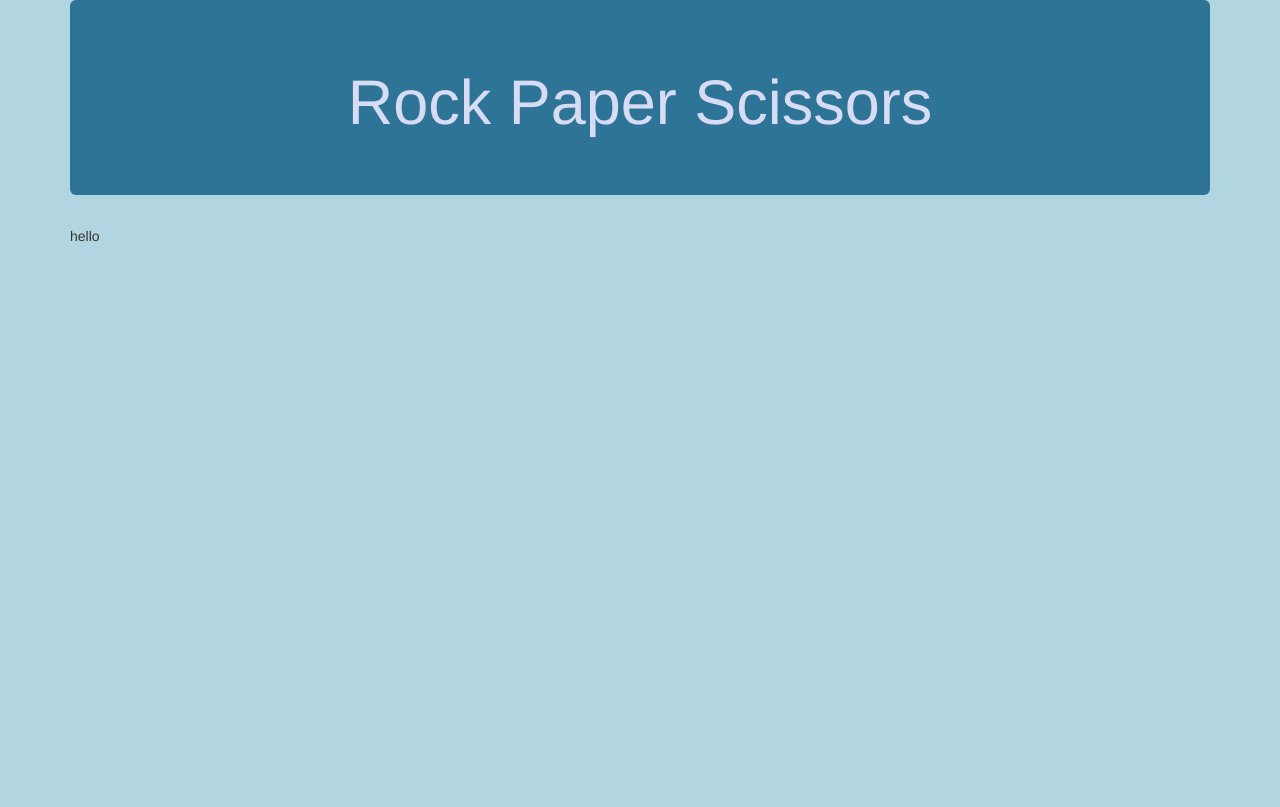
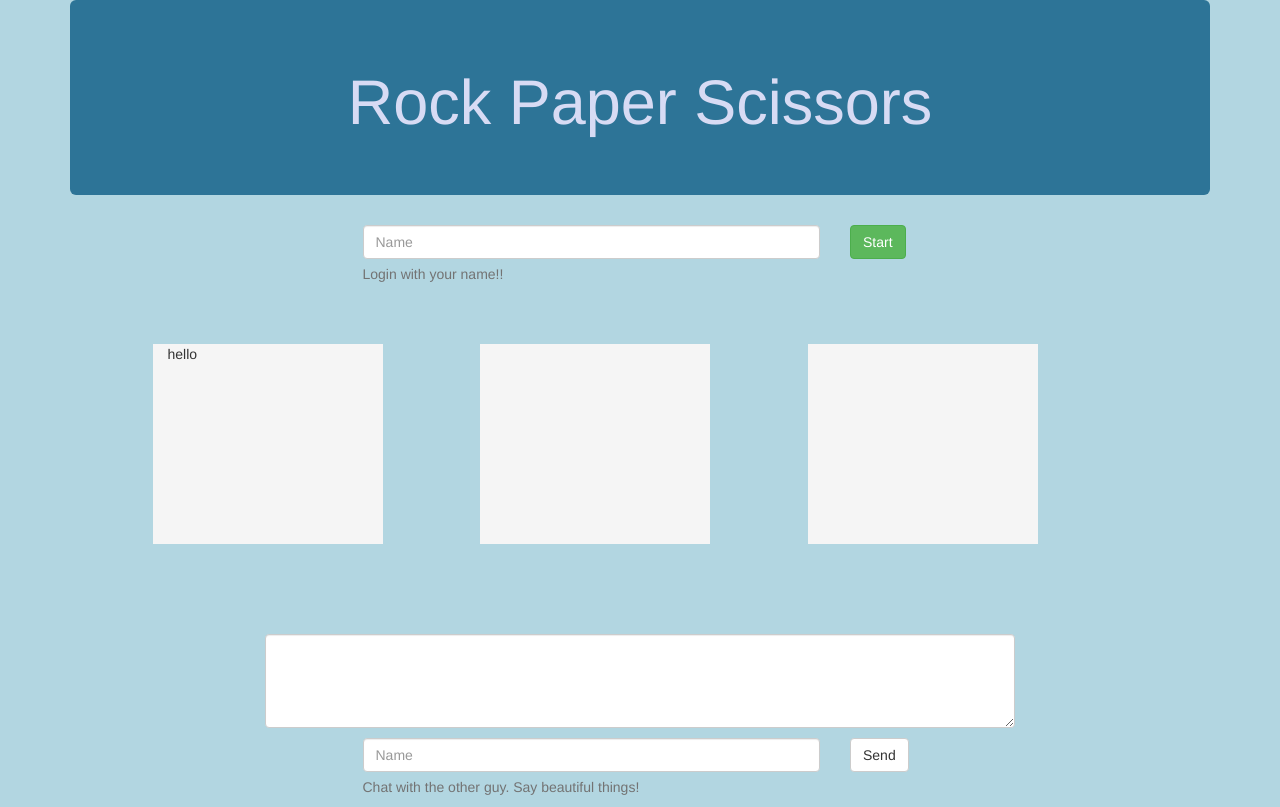
Before and after one commit to AntonioMontalvo/RPG-MULTI, a PHP site: page / in a window 1280 px wide. Before the commit the page ends 242 px from the top, so only its background shows below. Run offline with PHP 8.4, Linux system fonts and the light colour scheme; some libraries are stand-ins or nearby versions.

Commit message:
html layout

```diff
--- a/assets/css/style.css
+++ b/assets/css/style.css
@@ -6,3 +6,18 @@ body {
 	background-color: #2d7497;
 	color: #d7dbf4;
 }
+
+#commentArea{
+margin-top: 40px;
+}
+#chat, #send{
+	margin-top: 10px;
+}
+
+#box1, #box2, #box3{
+	width: 230px;
+	height:200px;
+	background-color: #f5f5f5;
+	margin-top: 50px;
+	margin-bottom: 50px
+;}
--- a/assets/javascript/app.js
+++ b/assets/javascript/app.js
@@ -14,4 +14,4 @@ console.log('hello');
 var test = $('<div>');
 test.attr('class', 'test2');
 test.html('hello');
-$('#test').append(test);
+$('#box1').append(test);
--- a/index.html
+++ b/index.html
@@ -22,10 +22,52 @@
 				<h1 class="text-center">Rock Paper Scissors</h1>
 			</div>
 
-			<div class="row">
-  				<div class="col-md-12" id="login">
+			<div class="row" id="login">
+				<div class="col-md-3">
+		  		</div>
+  				<div class="col-md-5">
+  					<input id="player-name" type="text" class="form-control " placeholder="Name" aria-describedby="helpBlock">
+  					<span id="helpBlock" class="help-block">Login with your name!!</span>
+  				</div>
+  				<div class="col-md-2" id="login">
+  					<button class="btn btn-default btn-success" type="submit">Start</button>
   				</div>
   			</div>
+
+  			<div class="row">
+  				<div class="col-md-1">
+	  			</div>
+	  			<div class="col-md-2" id="box1">
+	  			</div>
+	  			<div class="col-md-1">
+	  			</div>
+	  			<div class="col-md-2" id="box2">
+	  			</div>
+	  			<div class="col-md-1">
+	  			</div>
+	  			<div class="col-md-2" id="box3">
+	  			</div>
+  			</div>
+
+  			<div class="row" id="commentArea">
+  				<div class="col-md-2">
+	  			</div>
+	  			<div class="col-md-8">
+	  				<textarea class="form-control" rows="4"></textarea>
+	  			</div>
+	  		</div>
+	  		<div class="row" id="inputComment">
+	  		<div class="col-md-3">
+	  		</div>
+	  			<div class="col-md-5" id="chat">
+  					<input id="player-name" type="text" class="form-control " placeholder="Name" aria-describedby="helpBlock">
+  					<span id="helpBlock" class="help-block">Chat with the other guy. Say beautiful things!</span>
+  				</div>
+  				<div class="col-md-2" id="login">
+  					<button id="send" class="btn btn-default btn-default" type="submit">Send</button>
+  				</div>
+  			</div>
+
 
 
 			<div id="test"></div>
```
